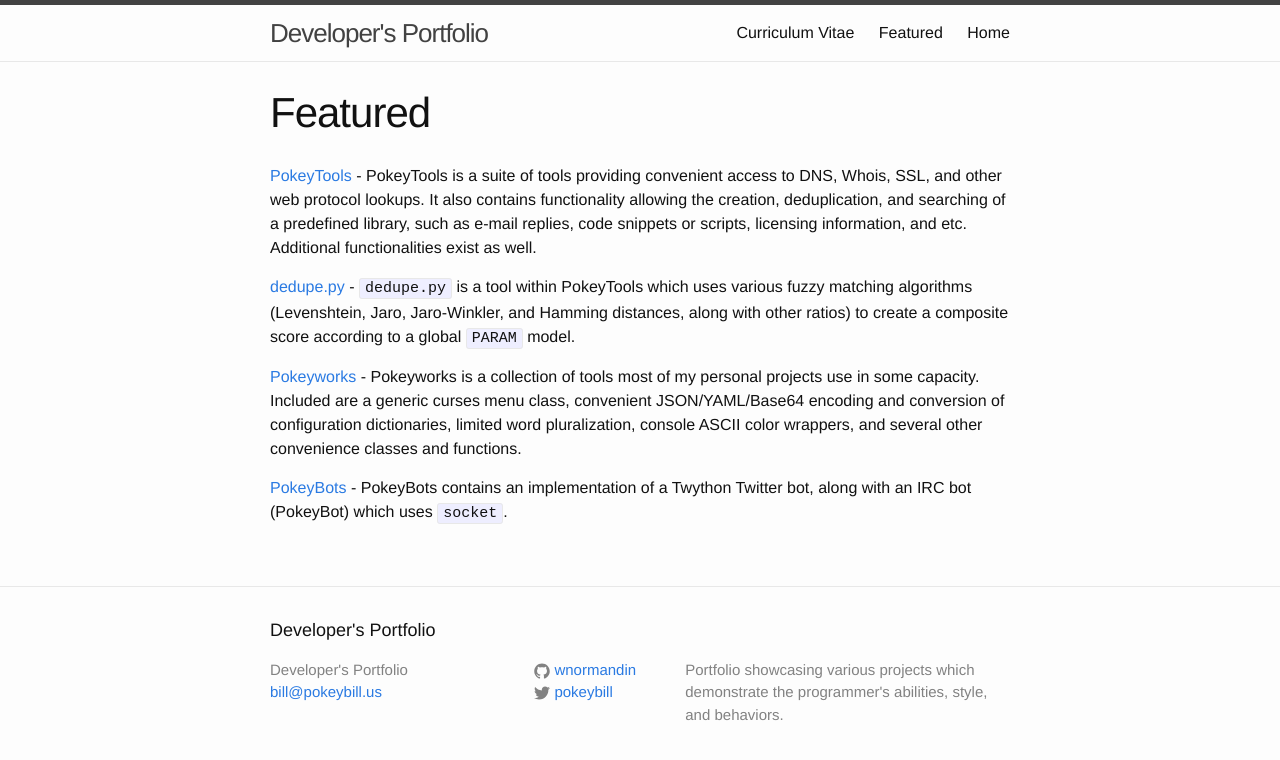
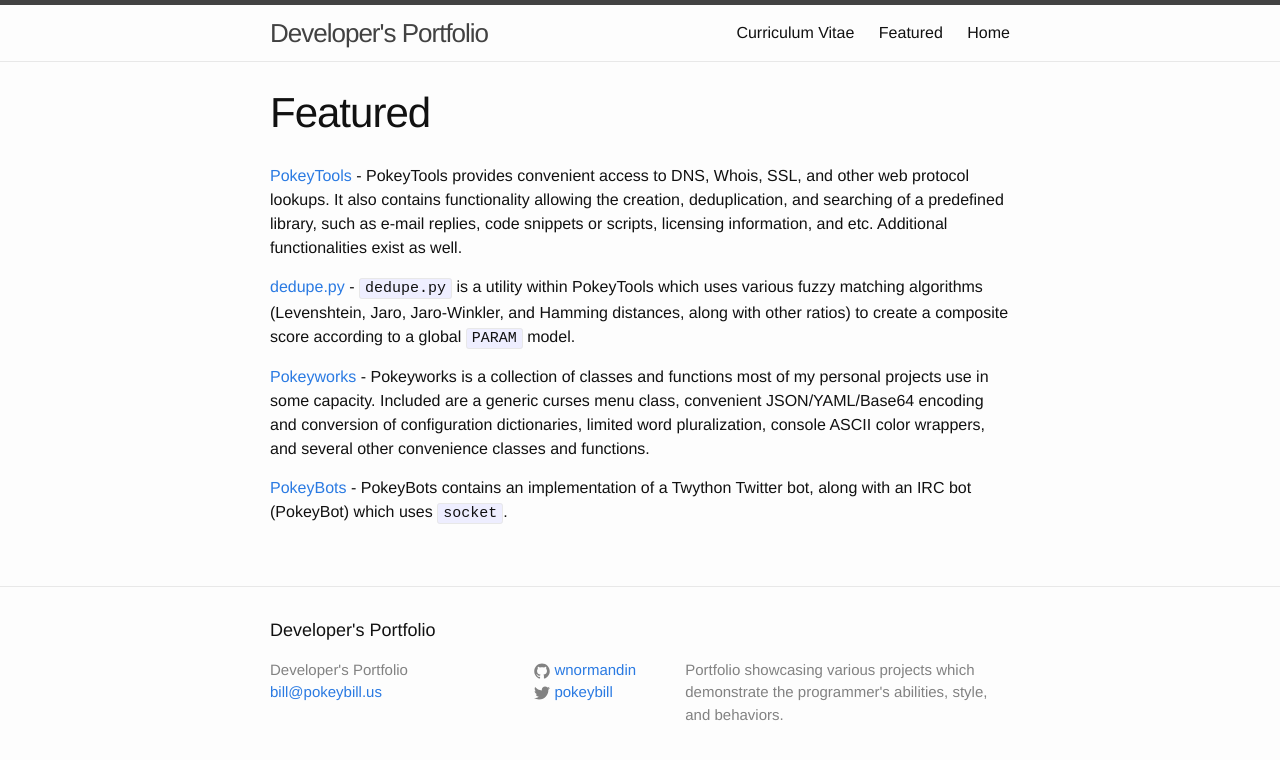
Before and after one commit to wnormandin/wnormandin.github.io, a Jekyll site: the page built from _pages/featured.md, in a window 1280 px wide. Shown: the top 760 px of the page. Built offline with Jekyll 4.4.1, drawn with Linux system fonts in a browser that asks for light colours.

Commit message:
Update featured.md

```diff
--- a/_pages/featured.md
+++ b/_pages/featured.md
@@ -3,10 +3,10 @@
 title: Featured
 permalink: /featured/
 ---
-[PokeyTools](https://github.com/wnormandin/pokeytools){:target='_blank'} - PokeyTools is a suite of tools providing convenient access to DNS, Whois, SSL, and other web protocol lookups.  It also contains functionality allowing the creation, deduplication, and searching of a predefined library, such as e-mail replies, code snippets or scripts, licensing information, and etc.  Additional functionalities exist as well.
+[PokeyTools](https://github.com/wnormandin/pokeytools){:target='_blank'} - PokeyTools provides convenient access to DNS, Whois, SSL, and other web protocol lookups.  It also contains functionality allowing the creation, deduplication, and searching of a predefined library, such as e-mail replies, code snippets or scripts, licensing information, and etc.  Additional functionalities exist as well.
 
-[dedupe.py](https://github.com/wnormandin/pokeytools/blob/master/lib/dedupe.py){:target='_blank'} - `dedupe.py` is a tool within PokeyTools which uses various fuzzy matching algorithms (Levenshtein, Jaro, Jaro-Winkler, and Hamming distances, along with other ratios) to create a composite score according to a global `PARAM` model.
+[dedupe.py](https://github.com/wnormandin/pokeytools/blob/master/lib/dedupe.py){:target='_blank'} - `dedupe.py` is a utility within PokeyTools which uses various fuzzy matching algorithms (Levenshtein, Jaro, Jaro-Winkler, and Hamming distances, along with other ratios) to create a composite score according to a global `PARAM` model.
 
-[Pokeyworks](https://github.com/wnormandin/pokeyworks){:target='_blank'} - Pokeyworks is a collection of tools most of my personal projects use in some capacity.  Included are a generic curses menu class, convenient JSON/YAML/Base64 encoding and conversion of configuration dictionaries, limited word pluralization, console ASCII color wrappers, and several other convenience classes and functions.
+[Pokeyworks](https://github.com/wnormandin/pokeyworks){:target='_blank'} - Pokeyworks is a collection of classes and functions most of my personal projects use in some capacity.  Included are a generic curses menu class, convenient JSON/YAML/Base64 encoding and conversion of configuration dictionaries, limited word pluralization, console ASCII color wrappers, and several other convenience classes and functions.
 
 [PokeyBots](https://github.com/wnormandin/social_media_bots){:target='_blank'} - PokeyBots contains an implementation of a Twython Twitter bot, along with an IRC bot (PokeyBot) which uses `socket`.
```
